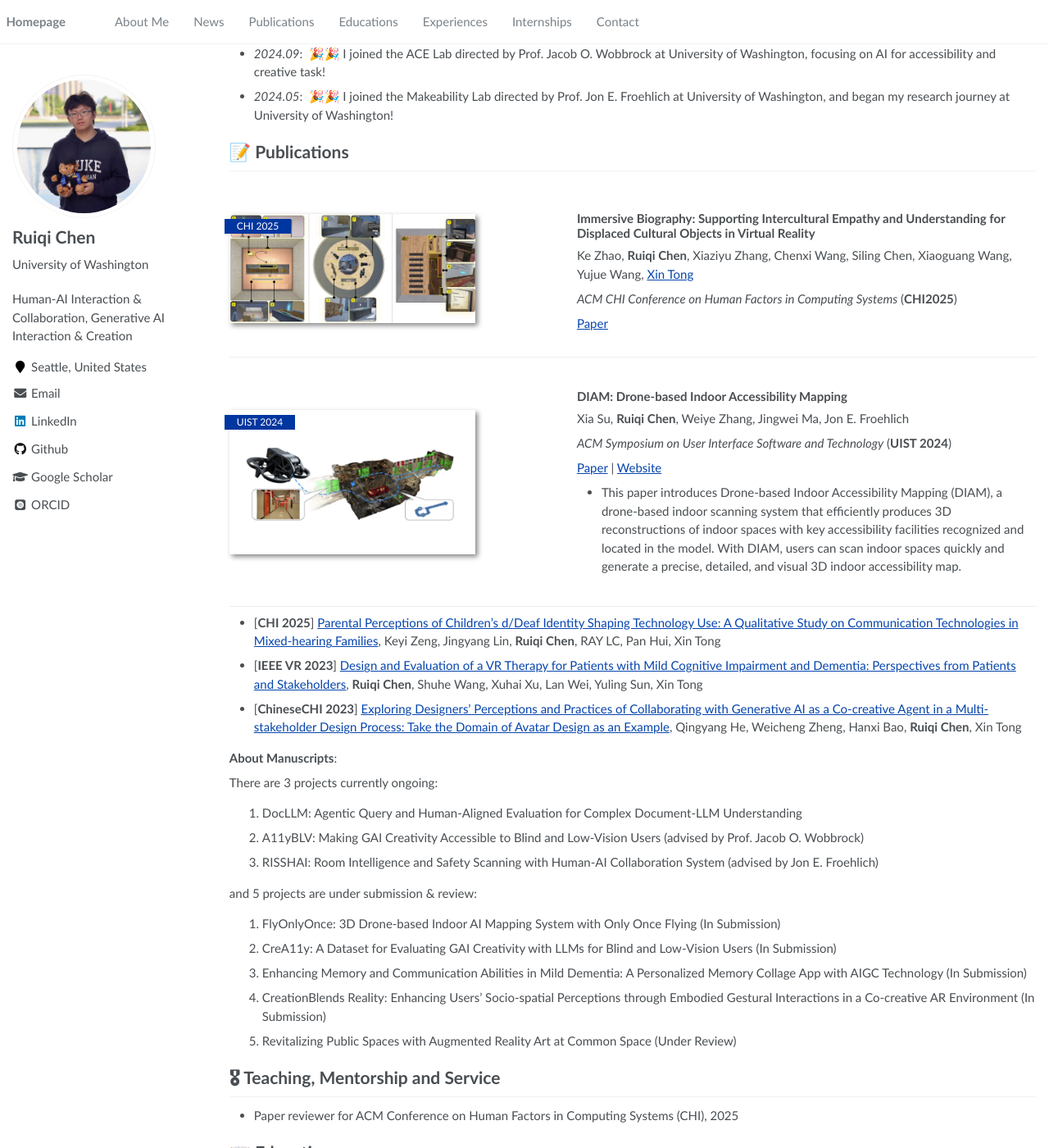
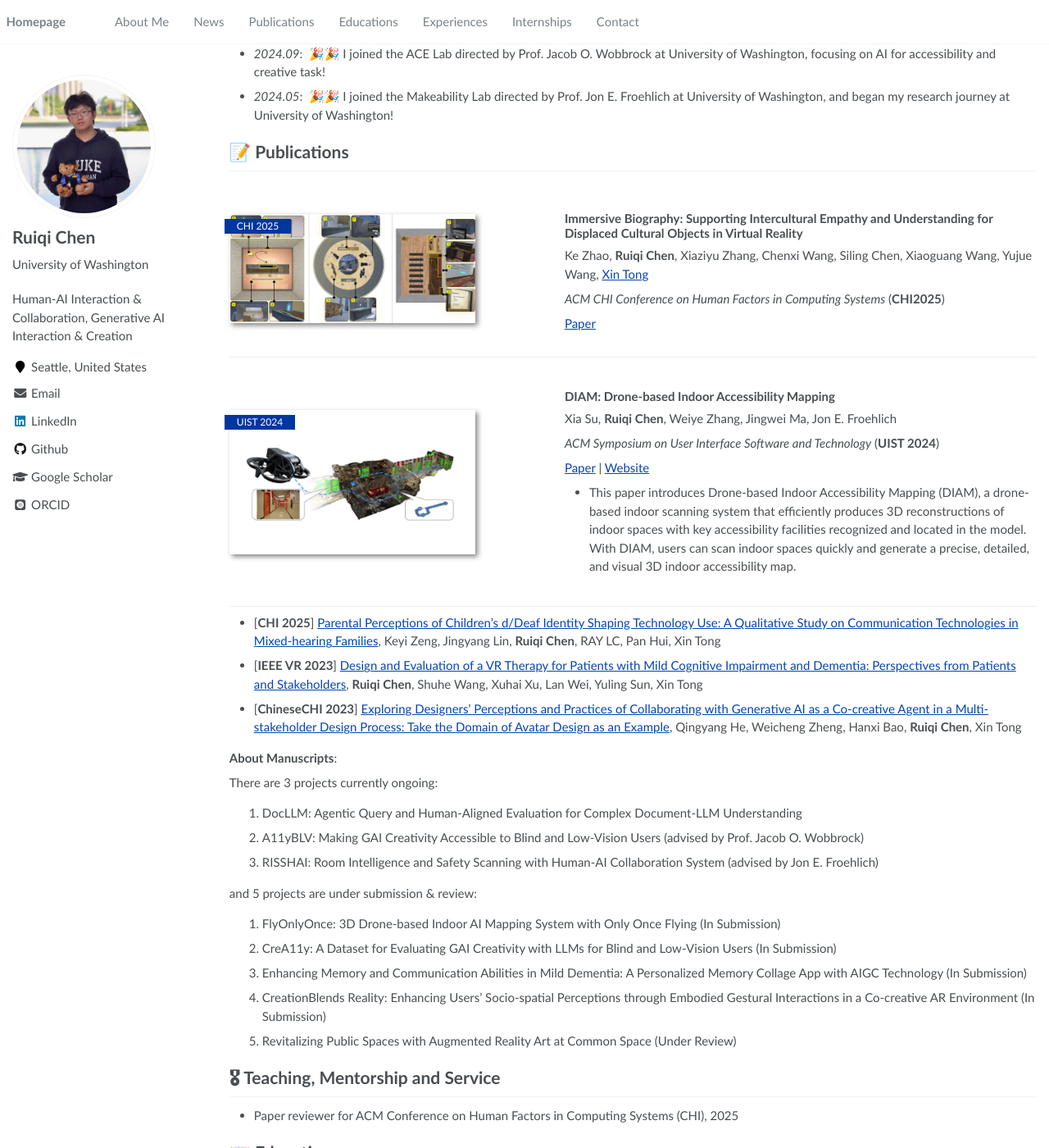
Before and after one commit to Ruiqi-Chen-0216/Ruiqi-Chen-0216.github.io, a Jekyll site: the page built from _pages/home.md, in a window 1280 px wide and 1400 px high, scrolled down 329 px. Shown: the whole window at 82% size. Built offline with Jekyll 4.4.1, drawn with Linux system fonts in a browser that asks for light colours; some web fonts are replaced.

Commit message:
Update main.scss

```diff
--- a/assets/css/main.scss
+++ b/assets/css/main.scss
@@ -64,7 +64,7 @@
     }
 
     .paper-box-text{
-        padding-left: 2em;
+        padding-left: 1em;
         max-width: 100%;
         order: 1;
     }
@@ -79,7 +79,7 @@
 
         .paper-box-text{
             justify-content: left;
-            padding-left: 2em;
+            padding-left: 1em;
             max-width: 60%;
             order: 2;
         }
```
